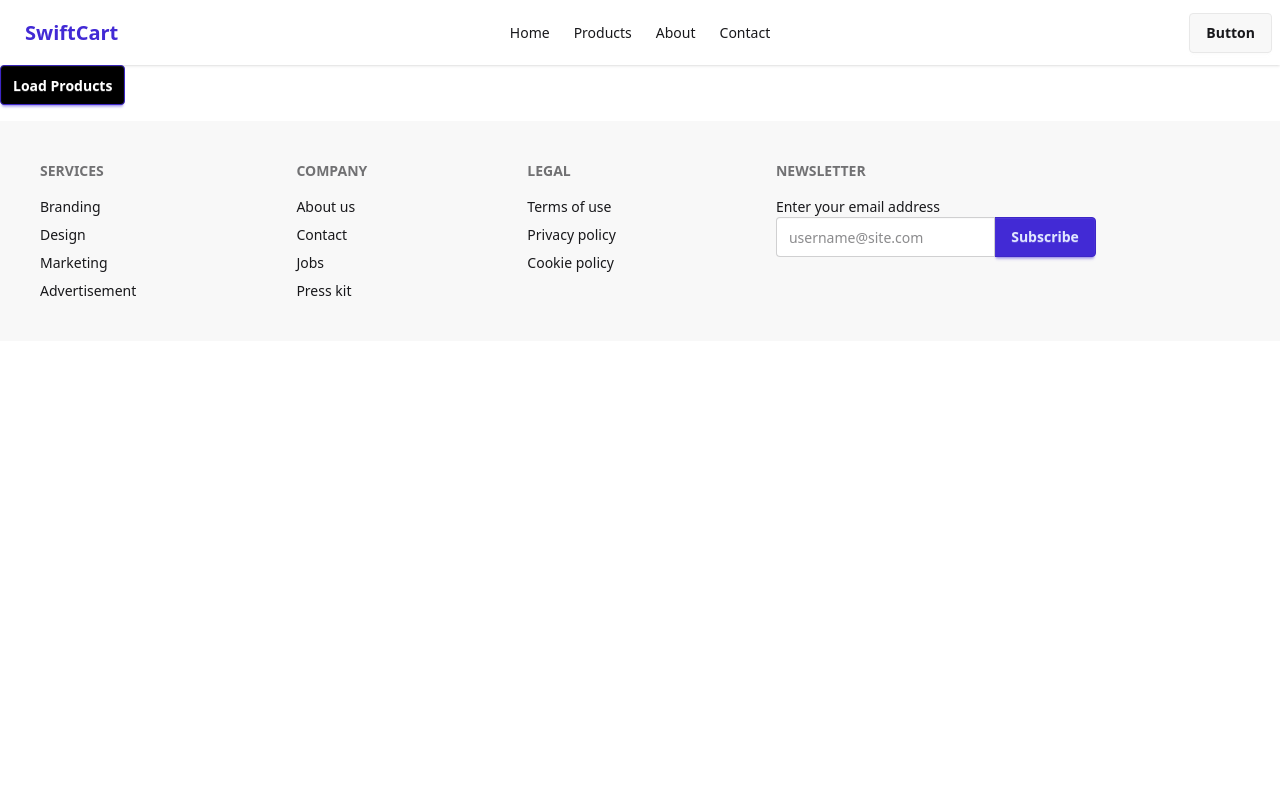
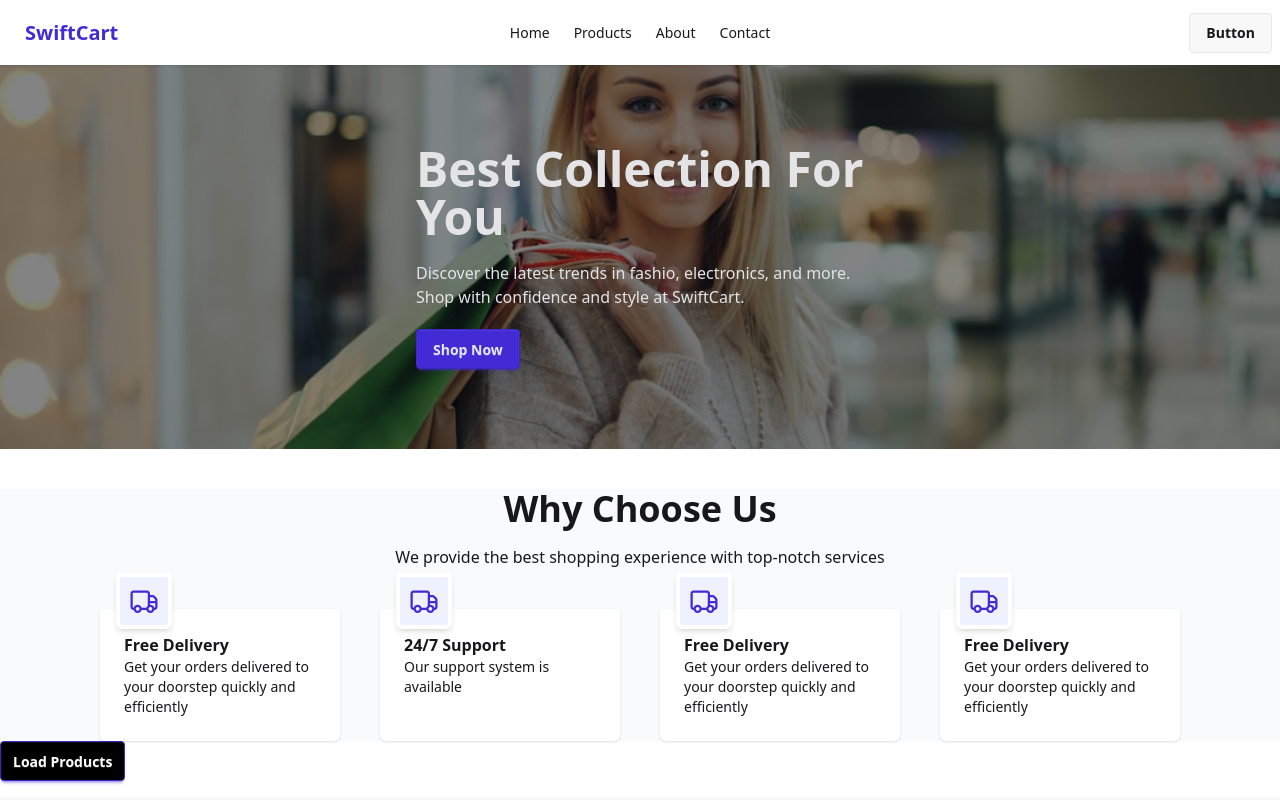
Before and after one commit to sakibpro2003/MissionRestartAssignment1, a plain HTML site: page index.html in a window 1280 px wide. Shown: the top 800 px of the page. Drawn offline with nearby package versions, Linux system fonts and the light colour scheme.

Commit message:
feat: why choose us section

```diff
--- a/index.html
+++ b/index.html
@@ -5,6 +5,10 @@
     <meta name="viewport" content="width=device-width, initial-scale=1.0" />
     <script src="https://cdn.jsdelivr.net/npm/@tailwindcss/browser@4"></script>
 
+    <link
+      rel="stylesheet"
+      href="https://cdnjs.cloudflare.com/ajax/libs/font-awesome/7.0.1/css/all.min.css"
+    />
     <!-- daisyUI  -->
     <link
       href="https://cdn.jsdelivr.net/npm/daisyui@5"
@@ -15,6 +19,7 @@
     <style type="text/tailwindcss">
       @theme {
         --color-primary: #6856f7;
+        --color-sec: #eef2ff;
       }
     </style>
   </head>
@@ -64,6 +69,80 @@
       </div>
     </div>
 
+    <!-- Banner -->
+    <div
+      class="hero h-96"
+      style="background-image: url(&quot;./assets/banner.png&quot;)"
+    >
+      <div class="hero-overlay"></div>
+      <div class="hero-content text-neutral-content justify-start">
+        <div class="max-w-md">
+          <h1 class="mb-5 text-5xl font-bold">Best Collection For You</h1>
+          <p class="mb-5">
+            Discover the latest trends in fashio, electronics, and more. Shop
+            with confidence and style at SwiftCart.
+          </p>
+          <button class="btn btn-primary">Shop Now</button>
+        </div>
+      </div>
+    </div>
+
+    <!-- Why choose Us  -->
+    <div class="mt-10 bg-[#F9FAFB]">
+      <div class="text-center">
+        <h1 class="text-4xl font-bold">Why Choose Us</h1>
+        <p class="font-light mt-4">
+          We provide the best shopping experience with top-notch services
+        </p>
+      </div>
+      <div class="flex gap-10 justify-center mt-10">
+        <div class="w-60 bg-white rounded-md shadow-sm relative p-6">
+          <div
+            class="w-10 h-10 bg-sec flex justify-center items-center p-6 border-4 border-white absolute bottom-28 rounded-md shadow-md left-4"
+          >
+            <i class="fa-regular fa-truck text-2xl text-primary"></i>
+          </div>
+          <h4 class="font-bold">Free Delivery</h4>
+          <p class="text-sm font-light">
+            Get your orders delivered to your doorstep quickly and efficiently
+          </p>
+        </div>
+        <div class="w-60 bg-white rounded-md shadow-sm relative p-6">
+          <div
+            class="w-10 h-10 bg-sec flex justify-center items-center p-6 border-4 border-white absolute bottom-28 rounded-md shadow-md left-4"
+          >
+            <i class="fa-regular fa-truck text-2xl text-primary"></i>
+          </div>
+          <h4 class="font-bold">24/7 Support</h4>
+          <p class="text-sm font-light">
+            Our support system is available
+          </p>
+        </div>
+        <div class="w-60 bg-white rounded-md shadow-sm relative p-6">
+          <div
+            class="w-10 h-10 bg-sec flex justify-center items-center p-6 border-4 border-white absolute bottom-28 rounded-md shadow-md left-4"
+          >
+            <i class="fa-regular fa-truck text-2xl text-primary"></i>
+          </div>
+          <h4 class="font-bold">Free Delivery</h4>
+          <p class="text-sm font-light">
+            Get your orders delivered to your doorstep quickly and efficiently
+          </p>
+        </div>
+        <div class="w-60 bg-white rounded-md shadow-sm relative p-6">
+          <div
+            class="w-10 h-10 bg-sec flex justify-center items-center p-6 border-4 border-white absolute bottom-28 rounded-md shadow-md left-4"
+          >
+            <i class="fa-regular fa-truck text-2xl text-primary"></i>
+          </div>
+          <h4 class="font-bold">Free Delivery</h4>
+          <p class="text-sm font-light">
+            Get your orders delivered to your doorstep quickly and efficiently
+          </p>
+        </div>
+      </div>
+    </div>
+
     <button
       id="loadProductsBtn"
       class="btn btn-primary bg-black text-white px-3 py-1 rounded"
@@ -72,7 +151,6 @@
     </button>
 
     <div id="product" class="mt-4 space-y-2"></div>
-
 
     <!-- Footer  -->
     <footer
```
Also changed, not shown: assets/banner.png (added), tailwind.config.js (added).
